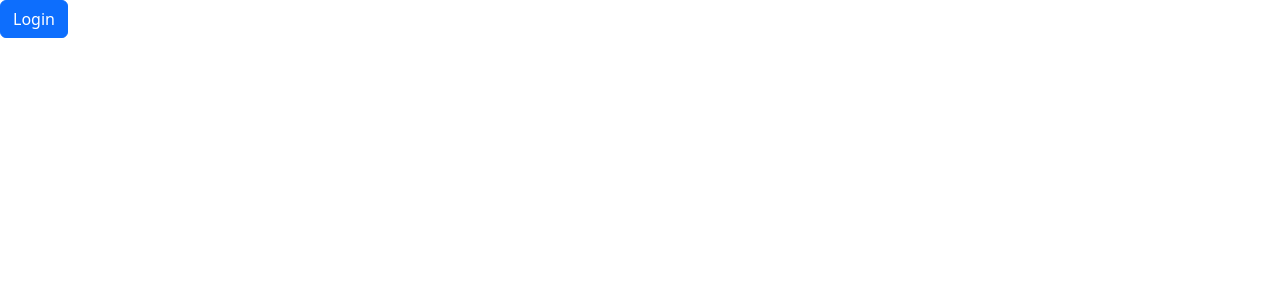
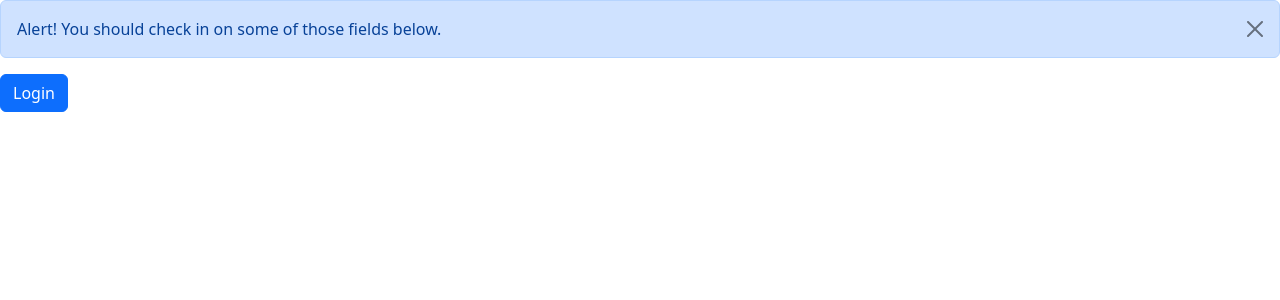
Before and after one commit to iamrahulpal/react-app, a React (Vite) app: page / in a window 1280 px wide. Both pictures are taken after a click on the button "Login". Shown: the top 300 px of the page. Built offline with nearby package versions, Linux system fonts and the light colour scheme.

Commit message:
showing and closing alert

```diff
--- a/src/App.tsx
+++ b/src/App.tsx
@@ -1,9 +1,18 @@
+import { useState } from "react";
+import Alert from "./components/Alert";
 import Button from "./components/Button";
 
 function App() {
+  const [visible, setVisibility] = useState(false);
+
   return (
     <div>
-      <Button color="primary" onClick={() => console.log("Logged in")}>
+      {visible && (
+        <Alert onClose={() => setVisibility(false)}>
+          Alert! You should check in on some of those fields below.
+        </Alert>
+      )}
+      <Button color="primary" onClick={() => setVisibility(true)}>
         Login
       </Button>
     </div>
--- a/src/components/Alert.tsx
+++ b/src/components/Alert.tsx
@@ -1,13 +1,23 @@
-import React, { ReactNode } from 'react'
+import React, { ReactNode } from "react";
 
 interface props {
-    children: ReactNode
+  children: ReactNode;
+  onClose: () => void;
 }
 
-const Alert = ({ children }: props) => {
+const Alert = ({ children, onClose }: props) => {
   return (
-    <div className='alert alert-primary'>{ children }</div>
-  )
-}
+    <div className="alert alert-primary alert-dismissible">
+      {children}
+      <button
+        onClick={onClose}
+        type="button"
+        className="btn-close"
+        data-bs-dismiss="alert"
+        aria-label="Close"
+      ></button>
+    </div>
+  );
+};
 
-export default Alert
+export default Alert;
--- a/src/components/Button.tsx
+++ b/src/components/Button.tsx
@@ -7,8 +7,6 @@
 }
 
 const Button = ({ children, onClick, color }: props) => {
-  console.log(color);
-
   return (
     <div>
       <button type="button" className={"btn btn-" + color} onClick={onClick}>
```
